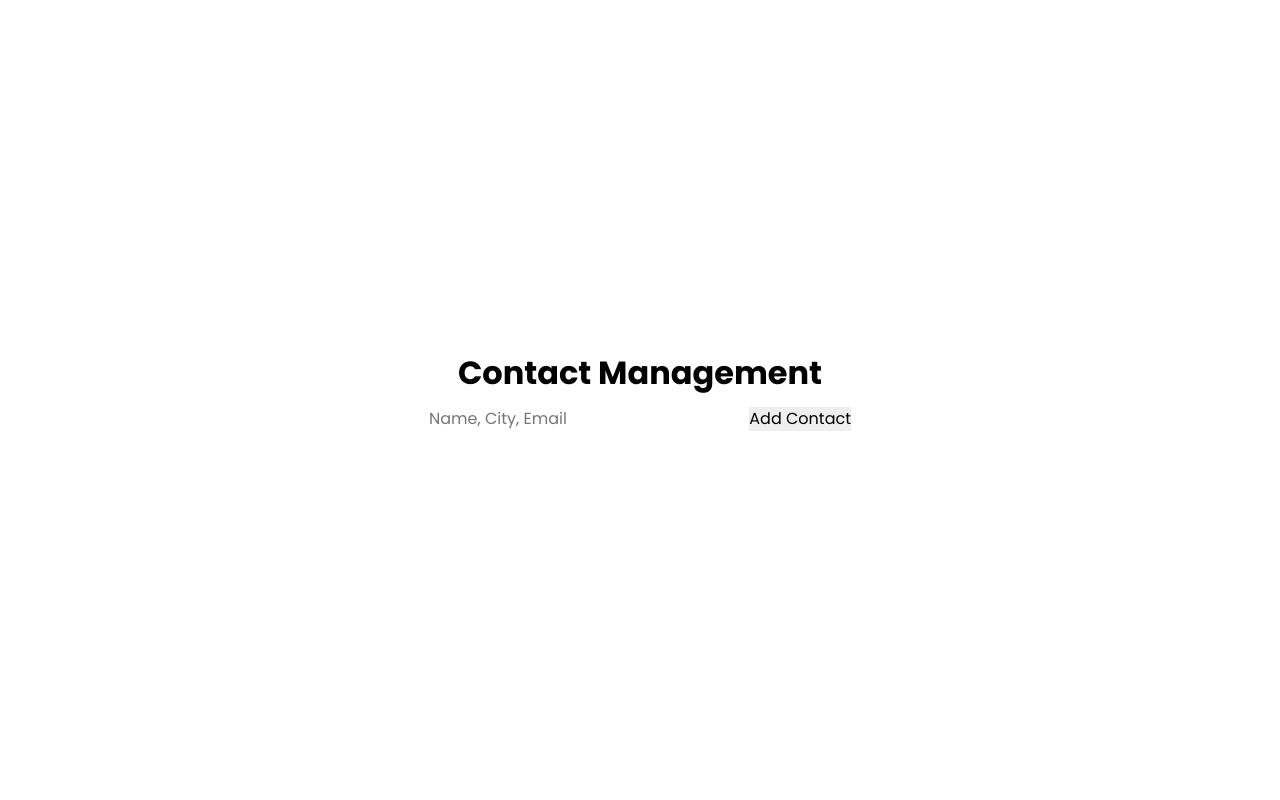
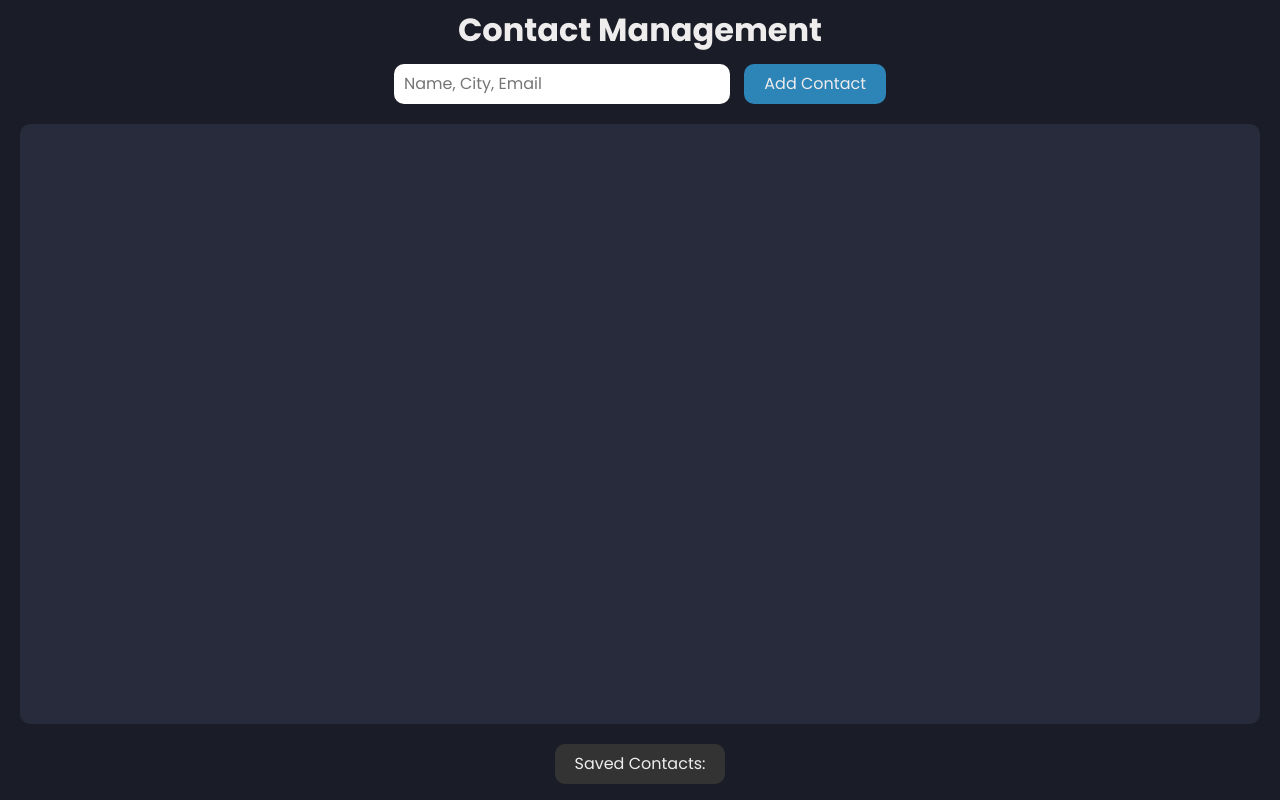
Before and after one commit to riley-ad-clark/contact-management, a plain HTML site: page index.html in a window 1280 px wide. Drawn offline with Linux system fonts and the light colour scheme.

Commit message:
stylized added html elements, and added counter below main content

```diff
--- a/assets/style/index.css
+++ b/assets/style/index.css
@@ -8,6 +8,7 @@
     --col-main-navy-dark: #0e1016;
     --col-white: #eeecec;
     --col-light-grey: #9e9fa0;
+    --col-dark-grey: #333;
     --bg-dark-mode-main: #1a1d28;
     --bg-dark-mode-lighter: #1e212e;
     --bg-dark-mode-lightest: #272b3b;
@@ -45,3 +46,50 @@
     animation: fadeIn 0.2s ease-in-out forwards;
   }
   /*--------end of general--------*/
+/*--------contact management--------*/
+body {
+    background-color: var(--bg-dark-mode-main);
+    color: var(--col-white);
+}
+
+input {
+    padding: 8px 10px;
+    border-radius: 10px;
+}
+
+button {
+    padding: 8px 20px 8px 20px;
+    border-radius: 10px;
+    margin-left: 10px;
+    background-color: var(--col-main-light-blue);
+    color: var(--col-white);
+    transition: 0.3s ease-in-out;
+}
+
+button:hover {
+    background-color: var(--col-main-darker-blue);
+    transition: 0.3s ease-in-out;
+}
+
+.contacts-grid {
+    margin-top: 10px;
+    background-color: var(--bg-dark-mode-lightest);
+    border-radius: 10px;
+    width: 100%;
+    height: 75vh;
+    display: grid;
+    grid-template-columns: repeat(3, 1fr);
+    gap: 10px;
+    padding: 10px;
+}
+
+.contact-count {
+    display: flex;
+    justify-content: center;
+    margin-top: 10px;
+    background-color: var(--col-dark-grey);
+    color: var(--col-white);
+    padding: 8px 20px 8px 20px;
+    border-radius: 10px;
+    font-size: 16px;
+}
--- a/index.html
+++ b/index.html
@@ -21,10 +21,12 @@
             <h1>Contact Management</h1>
             <form class="contact-form">
                 <input type="text" class="contact-info" placeholder="Name, City, Email">
-                <button type="button"">Add Contact</button>
+                <button type="button">Add Contact</button>
             </form>
-            <div class="contacts-list"></div>
-            <div class="contact-count" style="position: fixed; bottom: 10px; right: 10px;"></div>
+            <div class="contacts-grid"></div>
+            <div class="contact-count">
+                <p>Saved Contacts: </p>
+            </div>
         <div>
     </body>
 </html>
```
